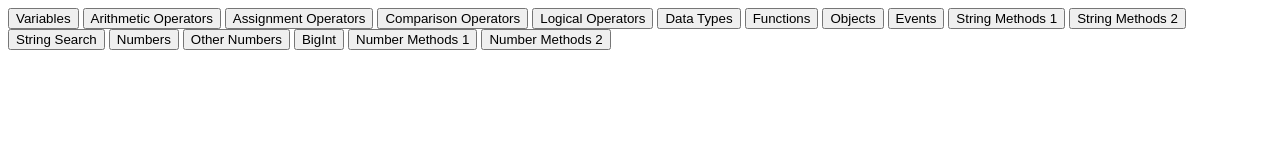
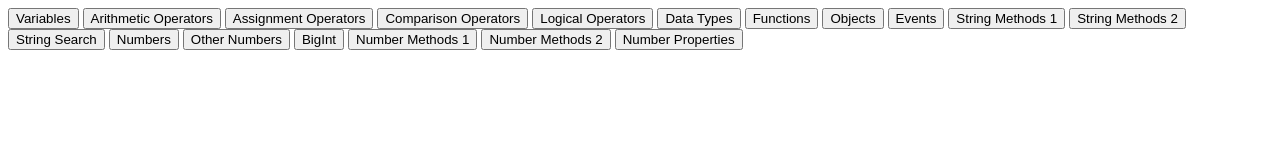
Before and after one commit to JatharSwati/JavaScript, a plain HTML site: page index.html in a window 1280 px wide. Drawn offline with Linux system fonts and the light colour scheme.

Commit message:
Number Properties

```diff
--- a/MyScript.js
+++ b/MyScript.js
@@ -839,3 +839,23 @@ function f17_Number_Methods2() {
     alert(msg);
 
 }
+
+
+function f18_Number_Properties() {
+
+    let msg = `Number.EPSILON: ${Number.EPSILON}\n`                     // Number.EPSILON is the difference between the smallest floating point number greater than 1 and 1.
+        + `Number.MAX_VALUE: ${Number.MAX_VALUE}\n`                     // Number.MAX_VALUE is a constant representing the largest possible number in JavaScript.
+        + `Number.MIN_VALUE: ${Number.MIN_VALUE}\n`                     // Number.MIN_VALUE is a constant representing the lowest possible number in JavaScript.
+        + `Number.MAX_SAFE_INTEGER: ${Number.MAX_SAFE_INTEGER}\n`       // Number.MAX_SAFE_INTEGER represents the maximum safe integer in JavaScript.
+        + `Number.MIN_SAFE_INTEGER: ${Number.MIN_SAFE_INTEGER}\n`       // Number.MIN_SAFE_INTEGER represents the minimum safe integer in JavaScript.
+        + `Number.POSITIVE_INFINITY: ${Number.POSITIVE_INFINITY}\n`
+        + `1/0: ${1/0}\n`                                               // POSITIVE_INFINITY is returned on overflow.
+        + `Number.NEGATIVE_INFINITY: ${Number.NEGATIVE_INFINITY}\n`
+        + `-1/0: ${-1/0}\n`                                             // NEGATIVE_INFINITY is returned on overflow.
+        + `Number.NaN: ${Number.NaN}\n`
+        + `100/"Apple": ${100/"Apple"}\n`                               // NaN is a JavaScript reserved word for a number that is not a legal number.
+        ;
+
+    alert(msg);
+
+}
--- a/index.html
+++ b/index.html
@@ -27,6 +27,7 @@
     <button onclick="f15_BigInt()">BigInt</button>
     <button onclick="f16_Number_Methods1()">Number Methods 1</button>
     <button onclick="f17_Number_Methods2()">Number Methods 2</button>
+    <button onclick="f18_Number_Properties()">Number Properties</button>
 
 </body>
 </html>
```
